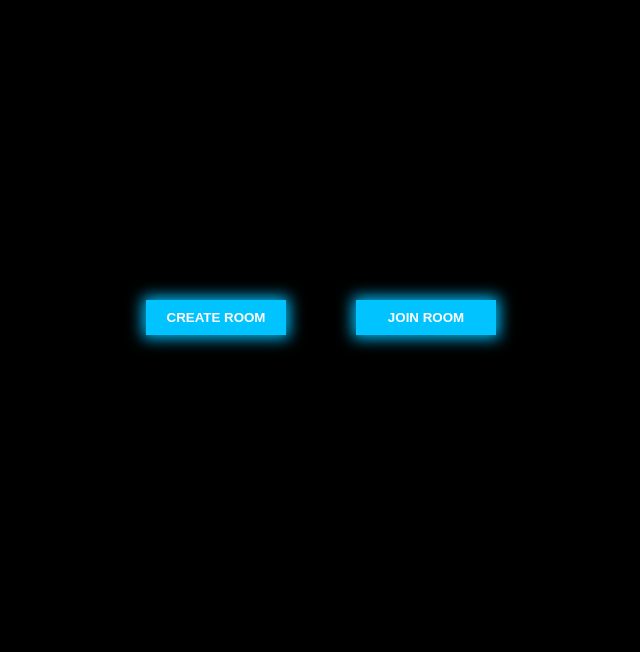
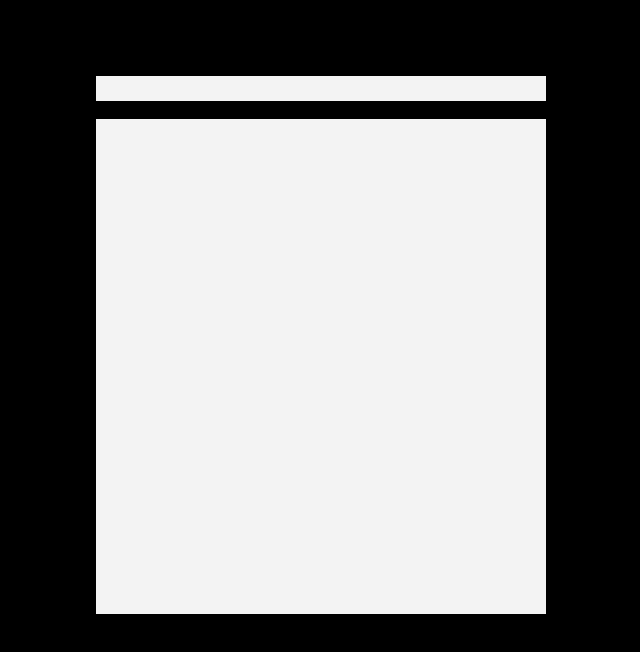
Before and after one commit to abhishekkdhule/ChatApp, a React (Create React App) app: page /chat in a window 1280 px wide. Shown: the top 652 px of the page, without its empty margins (319-959 px from the left). Built offline with nearby package versions, Linux system fonts and the light colour scheme.

Commit message:
Message component created

```diff
--- a/package.json
+++ b/package.json
@@ -8,6 +8,8 @@
     "@testing-library/user-event": "^12.8.3",
     "react": "^17.0.2",
     "react-dom": "^17.0.2",
+    "react-router": "^5.2.0",
+    "react-router-dom": "^5.2.0",
     "react-scripts": "4.0.3",
     "web-vitals": "^1.1.2"
   },
--- a/src/App.js
+++ b/src/App.js
@@ -1,8 +1,23 @@
 import Homepage from "./Homepage";
+import {
+  BrowserRouter as Router,
+  Switch,
+  Route,
+  Link
+} from "react-router-dom";
+import Chat from "./Chat";
 
 function App() {
   return (
-    <Homepage/>
+    <>
+    <Router>
+      <Switch>
+          <Route path="/chat">
+            <Chat />
+          </Route>
+        </Switch>
+    </Router>
+  </>
   );
 }
 
--- /dev/null
+++ b/src/Chat.css
@@ -0,0 +1,6 @@
+.chat {
+    margin: 0 auto;
+    width: 450px;
+    height: 550px;
+    background-color: rgb(243, 243, 243);
+}
--- /dev/null
+++ b/src/Chat.jsx
@@ -0,0 +1,15 @@
+import React from 'react';
+import Message from './Message';
+import './Chat.css'
+function Chat() {
+    return (
+        <>
+            <h4>Room</h4>
+            <div className="chat">
+                <Message/>
+            </div>
+        </>
+    )
+}
+
+export default Chat;
--- /dev/null
+++ b/src/Message.jsx
@@ -0,0 +1,14 @@
+import React from 'react'
+
+function Message() {
+    return (
+        <>
+            <span>
+                <h6 >Abhishek</h6>
+                <p>Heyy how are you</p>
+            </span>
+        </>
+    )
+}
+
+export default Message
```
Also changed, not shown: 1 other file (tests, documents, lock files or other folders).
